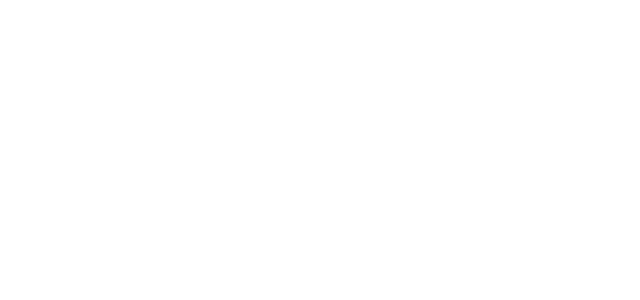
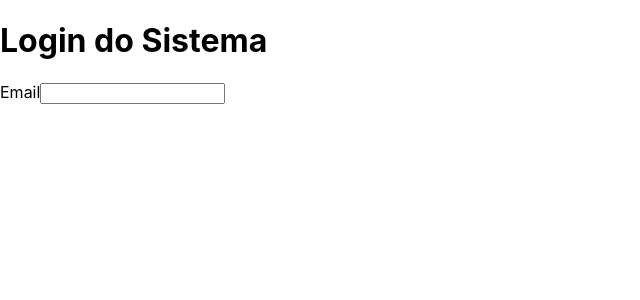
Before and after one commit to izabela-pereira/react-copa, a React (Create React App) app in the folder copa/: page /login in a window 1280 px wide. Shown: the top 300 px of the page, without its empty margins (0-640 px from the left). Built offline with nearby package versions, Linux system fonts and the light colour scheme.

Commit message:
fazendo login

```diff
--- a/copa/src/App.js
+++ b/copa/src/App.js
@@ -1,9 +1,12 @@
 import './App.css';
 import {Routes, Route} from "react-router-dom";
+
+import LoginPage from './LoginPages';
 
 function App() {
   return (
     <div>
+      <LoginPage />
         {/* <MenuPageTemplate>
            <Routes>
              <Route path ="/" exact = {true} element = {<HomePage/>}/>
--- /dev/null
+++ b/copa/src/LoginPages/index.jsx
@@ -0,0 +1,18 @@
+import React from 'react';
+
+const LoginPage = () => {
+    return (
+        <div id="login">
+            <h1 className="title">Login do Sistema</h1>
+            <form className="form">
+                <div className="field">
+                    <label htmlFor="email">Email</label>
+                    <input type="email" name='email' id='email' />
+                </div>
+            </form>
+        </div>
+    )
+
+}
+
+export default LoginPage;
```
